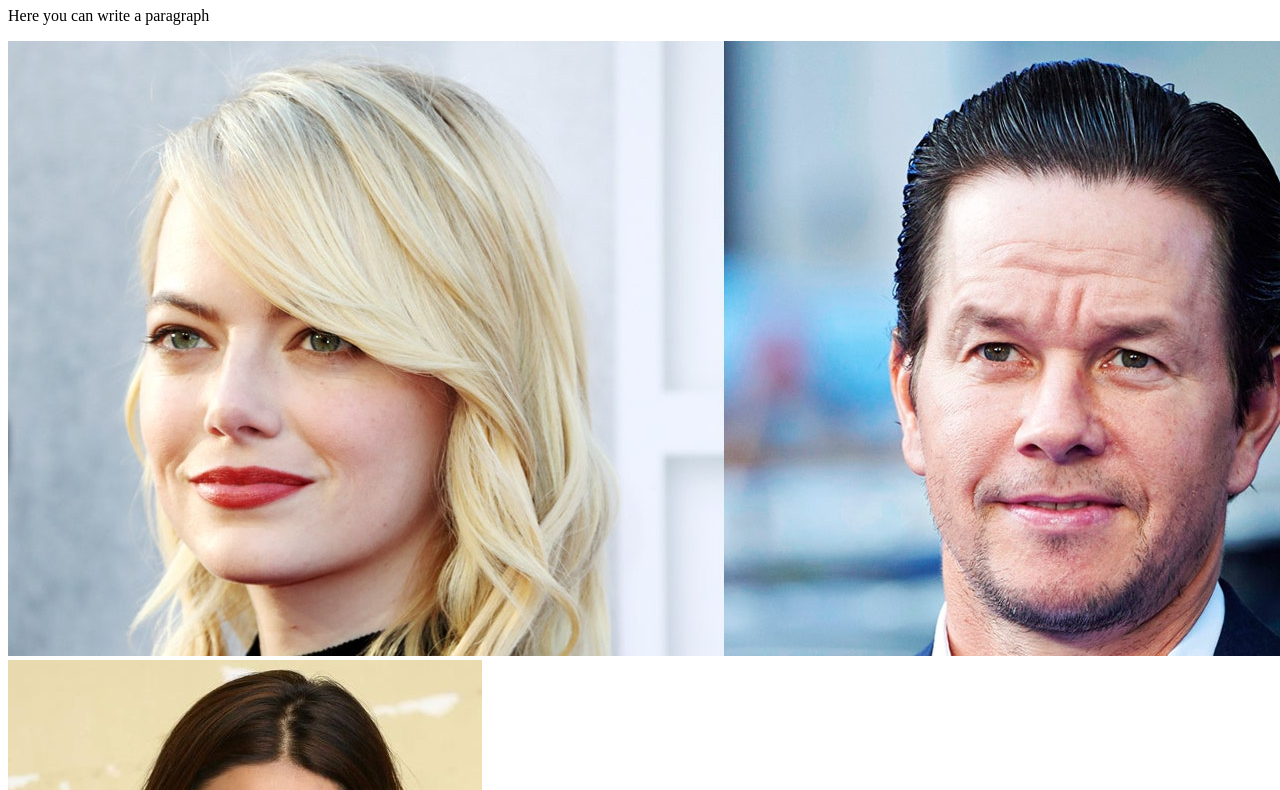
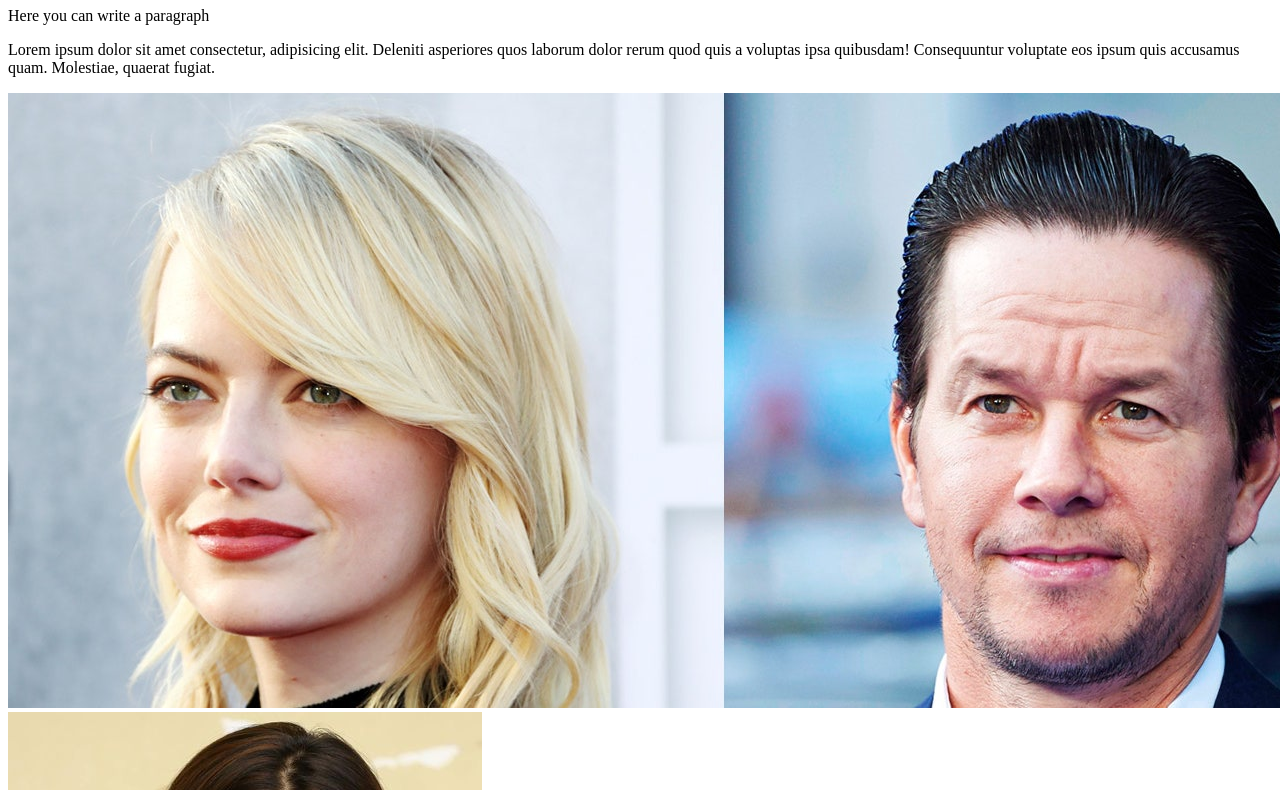
Before and after one commit to masudulhaque97/second-website-repo, a plain HTML site: page index.html in a window 1280 px wide. Shown: the part 73-863 px from the top of the page. Drawn offline with Linux system fonts and the light colour scheme; files whose address does not match are found by name.

Commit message:
added paragraph

```diff
--- a/index.html
+++ b/index.html
@@ -8,8 +8,12 @@
 </head>
 <body>
     <h1>This is my second Repository for Testing</h1>
+    <div>
     <p>Here you can write a paragraph</p>
+    <p>Lorem ipsum dolor sit amet consectetur, adipisicing elit. Deleniti asperiores quos laborum dolor rerum quod quis a voluptas ipsa quibusdam! Consequuntur voluptate eos ipsum quis accusamus quam. Molestiae, quaerat fugiat.</p>
     <img src="C:/Projects Programming Hero/Second-website-repo/images/img5.jpg" alt="Picture of an actress">
+
+</div>
     <img src="C:/Projects Programming Hero/Second-website-repo/images/img6.jpg" alt="Picture of an actress">
     <img src="C:/Projects Programming Hero/Second-website-repo/images/img7.jpg" alt="Picture of an actress">
 
```
